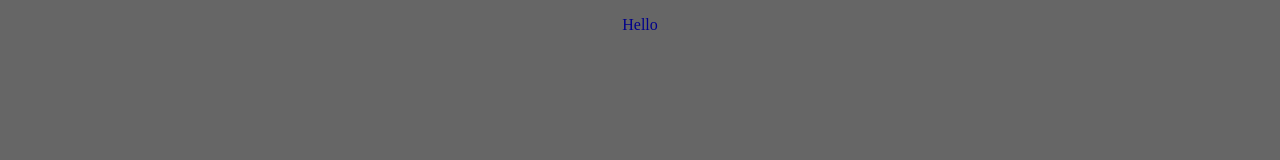
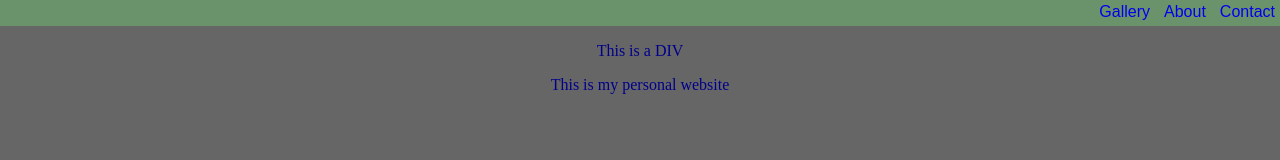
Before and after one commit to J3V/portfolio, a plain HTML site: page index.html in a window 1280 px wide. Drawn offline with nearby package versions, Linux system fonts and the light colour scheme.

Commit message:
Added images, skrollr, test.html

```diff
--- a/index.html
+++ b/index.html
@@ -2,9 +2,24 @@
 <html>
 	<head>
         <link type="text/css" rel="stylesheet" href="style.css">
+        <script src="jquery.js" type="text/javascript"></script>
 		<title>Julio Valdes</title>
 	</head>
 	<body>
-		<p>Hello</p>
+		<nav>
+			<ul class="nav">
+				<li><a href="index.html">Gallery</a></li>
+				<li><a href="index.html">About</a></li>
+				<li><a href="index.html">Contact</a></li>
+			</ul>
+		</nav>
+		<div>This is a DIV</div>
+		<div>
+            <p>This is my personal website</p>
+        </div>
+        <script type="text/javascript" src="skrollr/skrollr.min.js"></script>
+        <script type="text/javascript">
+            var s = skrollr.init();
+        </script>
 	</body>
 </html>
--- a/style.css
+++ b/style.css
@@ -1,7 +1,31 @@
-:root {
-    background: #666;
-    color: darkblue;
-}
 body{
 	text-align: center;
+    background-color: #666;
+    background-position:center;
+    background-repeat:no-repeat;
+    background-attachment:fixed;
+    background-image:url('');
+    color: darkblue;
+    padding:0;
+    margin:0;
 }
+li{
+	display: inline-block;
+	text-decoration: none;
+    padding: 5px;
+    font-family:sans-serif, helvetica;
+}
+nav{
+    text-align:right;
+    background: rgba(120, 250, 120, 0.3);
+    width:100%;
+    margin-top:-18px;
+
+}
+a {
+    text-decoration:none;
+}
+background-image:url('smiley.gif');
+background-repeat:no-repeat;
+background-attachment:fixed;
+background-position:center;
```
